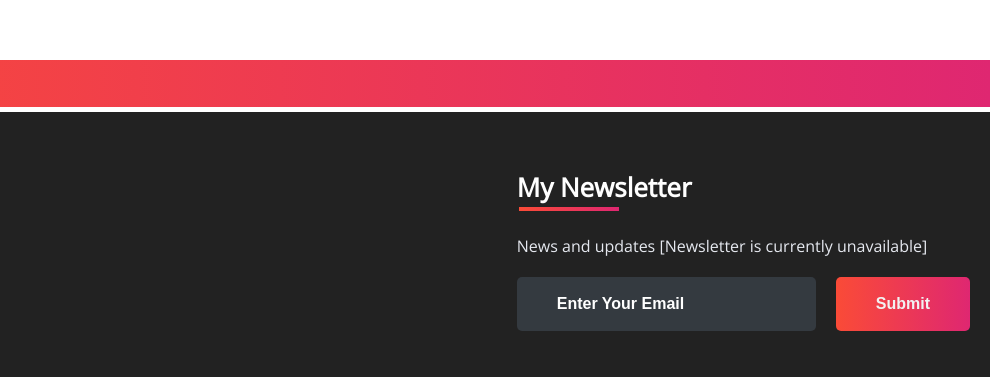
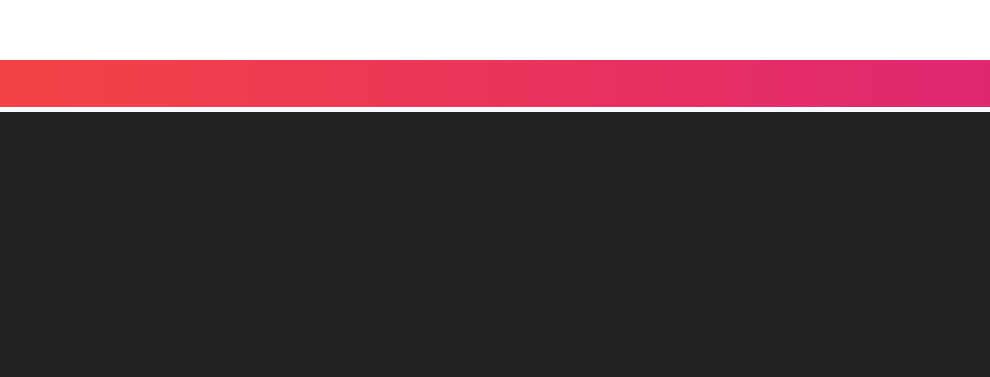
Before and after one commit to bandirevanth1/bandirevanth1.github.io, a plain HTML site: page index.html in a window 1280 px wide. Shown: the part 5492-5869 px from the top of the page, 290-1280 px from the left. Drawn offline with nearby package versions, Linux system fonts and the light colour scheme; grey boxes are pictures that could not be loaded.

Commit message:
Update index.html

```diff
--- a/index.html
+++ b/index.html
@@ -211,17 +211,6 @@
 				<br><p><img src="../Images/icon/location.png"> Hyderabad, Telangana (500062)</p>
 				<p><img src="../Images/icon/phone.png">+91 9**** ****0<br><img src="../Images/icon/mail.png">&nbsp; 5825revanth@calps.in</p>
 			</div>
-			<div class="right-col">
-				<h1 style="color: #fff">My Newsletter</h1>
-				<div class="border"></div><br>
-				<p>News and updates [Newsletter is currently unavailable]</p>
-				<form class="newsletter-form">
-					<input class="txtb" type="email" placeholder="Enter Your Email">
-					<input class="btn" type="submit" value="Submit">
-				</form>
-			</div>
-		</div>
 	</footer>
-
 </body>
 </html>
```
